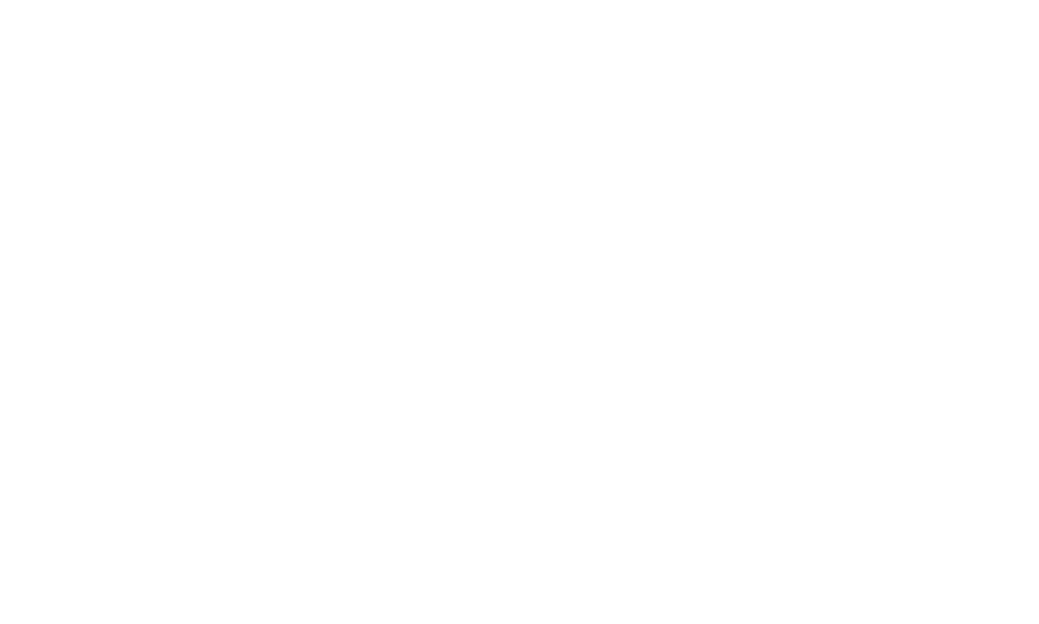
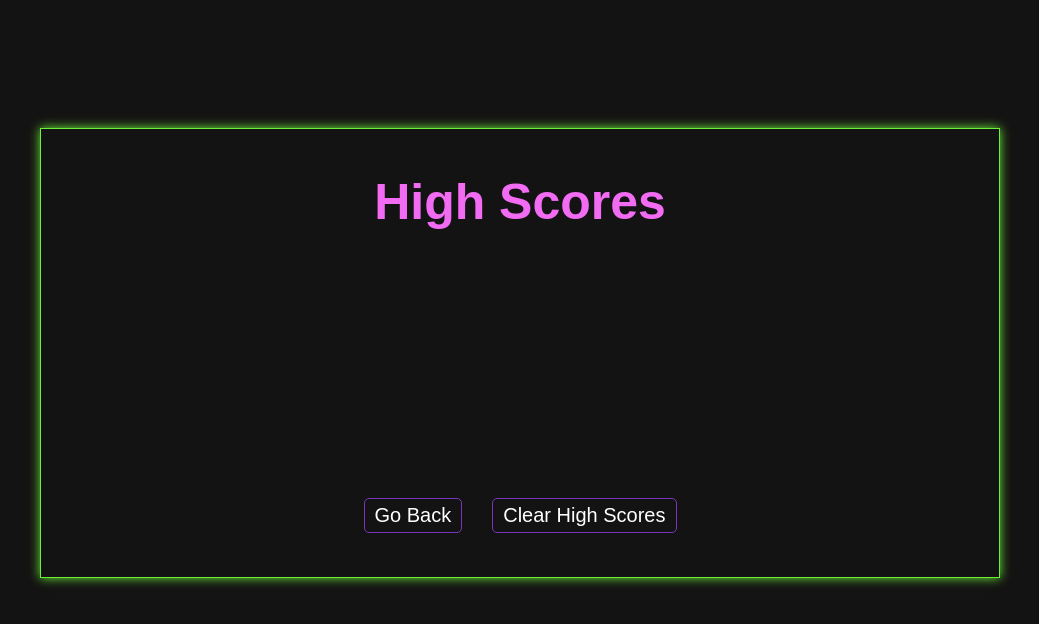
Before and after one commit to nmsiegel1/Code-Quiz, a plain HTML site: page highscores.html in a window 1280 px wide. Shown: the whole page, without its empty margins (120-1159 px from the left). Drawn offline with Linux system fonts and the light colour scheme.

Commit message:
add html, css and js to high scores page

```diff
--- /dev/null
+++ b/assets/css/highscores.css
@@ -0,0 +1,78 @@
+:root {
+    --background-color: rgb(20, 19, 19);
+    --primary-color: #f16cf3;
+    --secondary-color: #4dd5c5;
+    --tertiary-color: #6bf136;
+    --button-color: #7b35bd;
+    --text-color: white;
+}
+
+* {
+    margin: 0;
+    padding: 0;
+    box-sizing: border-box;
+}
+
+body {
+    position: relative;
+    display: flex;
+    flex-direction: column;
+    justify-content: center;
+    align-items: center;
+    background-color: var(--background-color);
+    font-family: Arial, Helvetica, sans-serif;
+}
+
+.high-scores {
+        height: 450px;
+        width: 75%;
+        display: flex;
+        flex-wrap: wrap;
+        flex-direction: column;
+        align-items: center;
+        text-align: center;
+        margin: 10%;
+        border: 1px solid var(--tertiary-color);
+        box-shadow: 0 0 10px var(--tertiary-color);
+        padding: 10px;
+        color: var(--text-color);
+        justify-content: space-evenly;
+}
+
+h1 {
+    font-size: 50px;
+    color: var(--primary-color);
+}
+
+.btn {
+    border: 1px solid var(--button-color);
+    background-color: var(--background-color);
+    border-radius: 5px;
+    padding: 5px 10px;
+    color: var(--text-color);
+    outline: none;
+    font-size: 20px;
+}
+
+.btn:hover {
+    background-color: var(--button-color);
+}
+
+.scores-ol {
+    width: 80%;
+    height: 200px;
+}
+
+.scores-li {
+    text-align: left;
+    font-size: 30px;
+    padding: 3px;
+    color: var(--secondary-color);
+    margin-left: 45%;
+}
+
+.buttons {
+    display: flex;
+    justify-content: space-between;
+    gap: 30px;
+}
--- /dev/null
+++ b/assets/js/highscores.js
@@ -0,0 +1,24 @@
+var clearScoresBtn = document.querySelector(".clear-score");
+var scoreList = document.querySelector(".scores-ol");
+
+// function to retrieve data from local storage and put it on the page
+var showScores = function () {
+    var userScore = JSON.parse(localStorage.getItem("userScoreArray")) || [];
+    userScore.sort((a, b) => {
+        return b.score - a.score;});
+        for (var i=0; i < userScore.length; i++) {
+            var retrievedScore = document.createElement("li");
+            retrievedScore.textContent = userScore[i].name + ": " + userScore[i].score;
+            retrievedScore.classList.add("scores-li");
+            scoreList.appendChild(retrievedScore);
+        }
+    };
+
+// event listener for clearing score button
+ clearScoresBtn.addEventListener("click", function(){
+    scoreList.innerHTML = "";
+    localStorage.clear();
+});
+
+// call function to load scores on screen
+showScores();
--- a/highscores.html
+++ b/highscores.html
@@ -0,0 +1,24 @@
+<!DOCTYPE html>
+<html lang="en">
+<head>
+    <meta charset="UTF-8">
+    <meta http-equiv="X-UA-Compatible" content="IE=edge">
+    <meta name="viewport" content="width=device-width, initial-scale=1.0">
+    <link rel="stylesheet" href="./assets/css/highscores.css">
+    <title>High Scores</title>
+</head>
+<body>
+    <header></header>
+    <div class="high-scores" id="high-scores">
+        <h1 class="title">High Scores</h1>
+        <ol class="scores-ol" id="high-scores"></ol>
+        <div class="buttons">
+            <form type="button" action="./index.html">
+            <button class="btn go-back" type="submit">Go Back</a></button>
+            </form>
+            <button class="btn clear-score" id="clear-score" type="button">Clear High Scores</button>
+        </div>
+    </div>
+    <script src="./assets/js/highscores.js"></script>
+</body>
+</html>
```
Also changed, not shown: assets/js/script.js (+18 -8 lines), index.html (+4 -1 lines), 1 other file.
